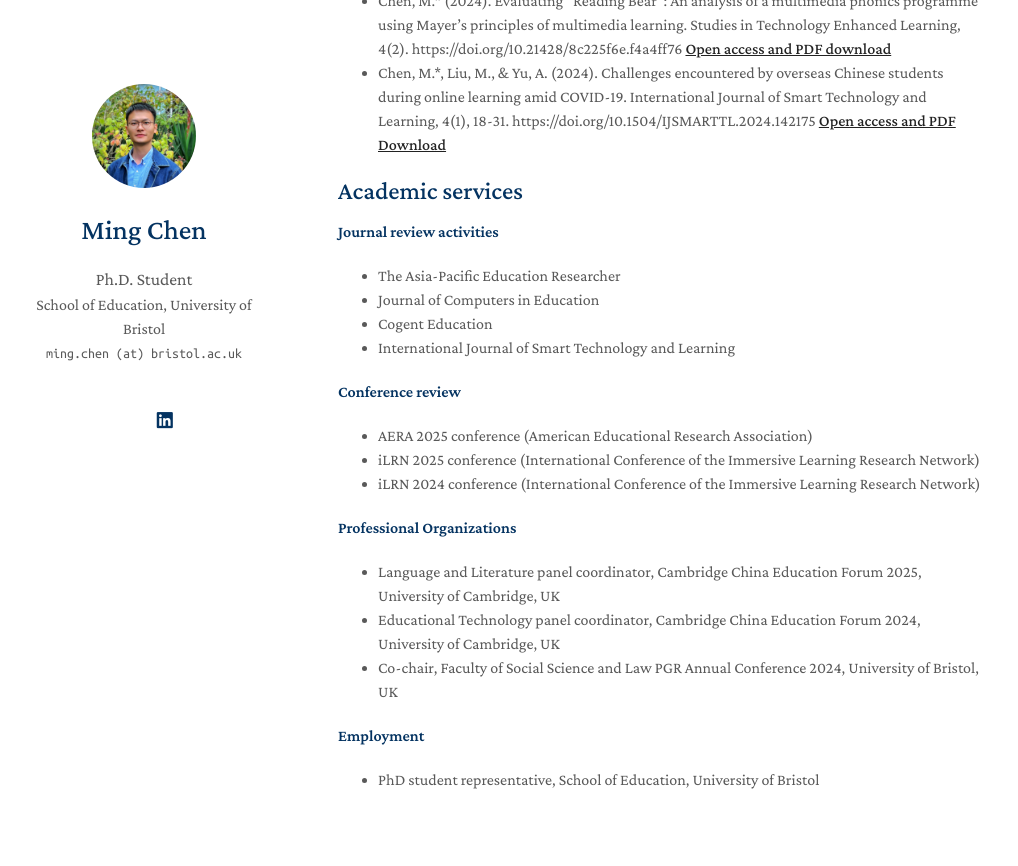
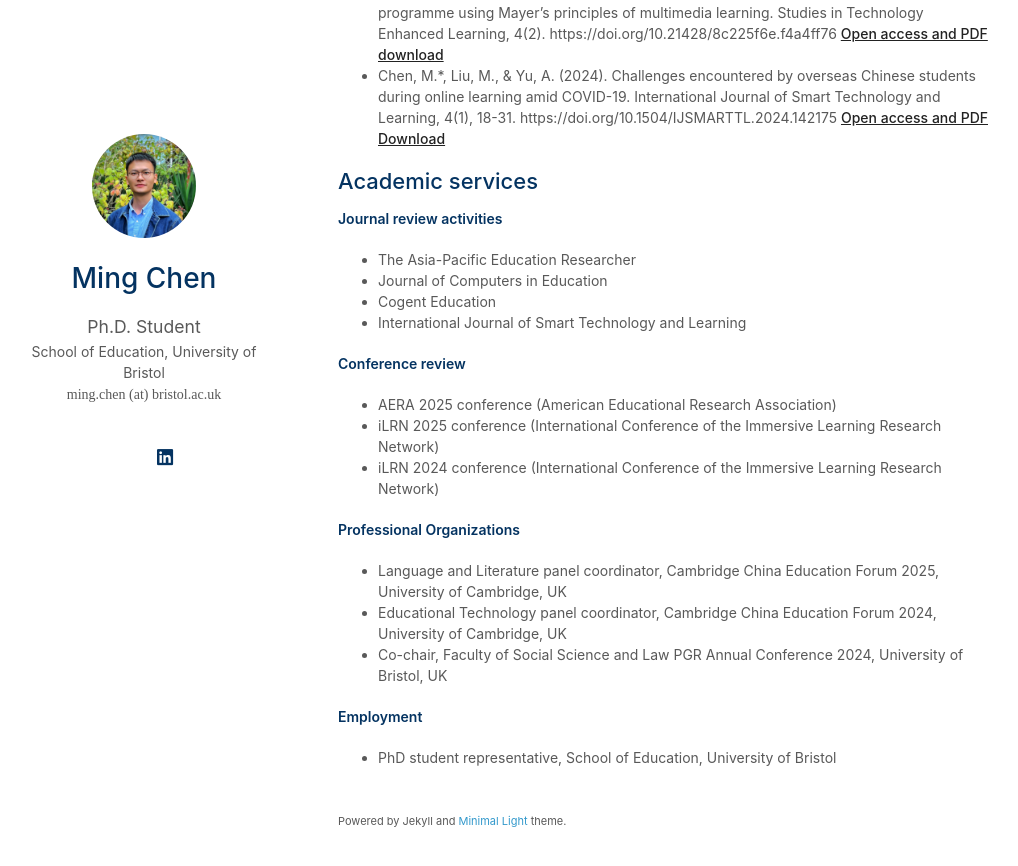
Before and after one commit to EricMingChen/EricMingChen.github.io, a Jekyll site: the page built from index.md, in a window 1280 px wide and 900 px high, scrolled down 687 px. Shown: the top 866 px of the window, without its empty margins (132-1150 px from the left). Built offline with Jekyll 4.4.1, drawn with Linux system fonts in a browser that asks for light colours; a style sheet for code colours, icons or effects is not loaded.

Commit message:
Update _config.yml

```diff
--- a/_config.yml
+++ b/_config.yml
@@ -28,7 +28,7 @@ favicon_dark: ./assets/img/Profile.JPG
 
 # Footnote
 # You may use the option to disable the footnote, "Powered by Jekyll and Minimal Light theme."
-enable_footnote: false
+enable_footnote: true
 
 # Auto Dark Mode
 # You may use the option to disable the automatic dark theme
@@ -36,11 +36,11 @@ auto_dark_mode: true
 
 # Font
 # You can use this option to choose between Serif or Sans Serif fonts.
-font: "Serif" # or "Sans Serif"
+font: "Sans Serif" # or "Serif"
 
 # Google Analytics ID
 # Please remove this if you don't use Google Analytics
-google_analytics: UA-111540567-4
+# google_analytics: UA-111540567-4
 
 # Use this project as a remote theme for GitHub Pages
 # See the guide here: https://docs.github.com/en/pages/setting-up-a-github-pages-site-with-jekyll/adding-a-theme-to-your-github-pages-site-using-jekyll
```
